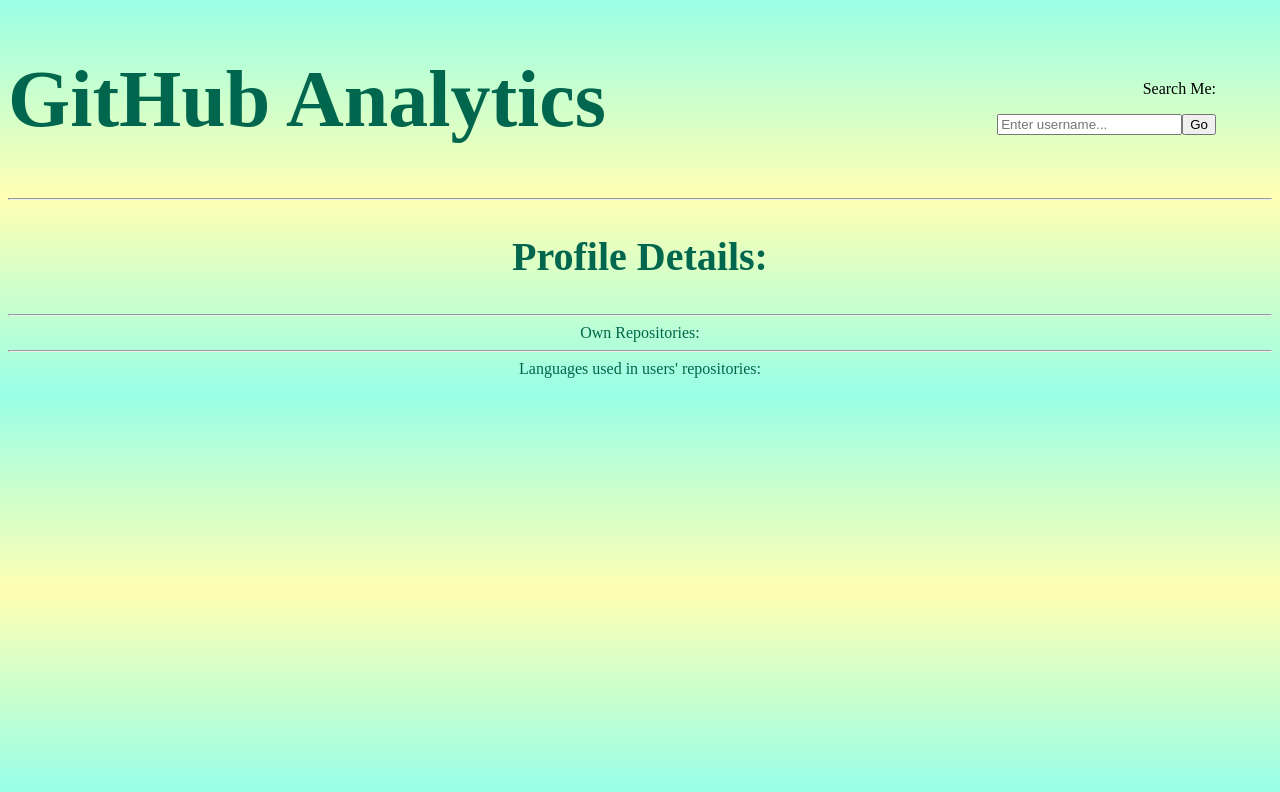
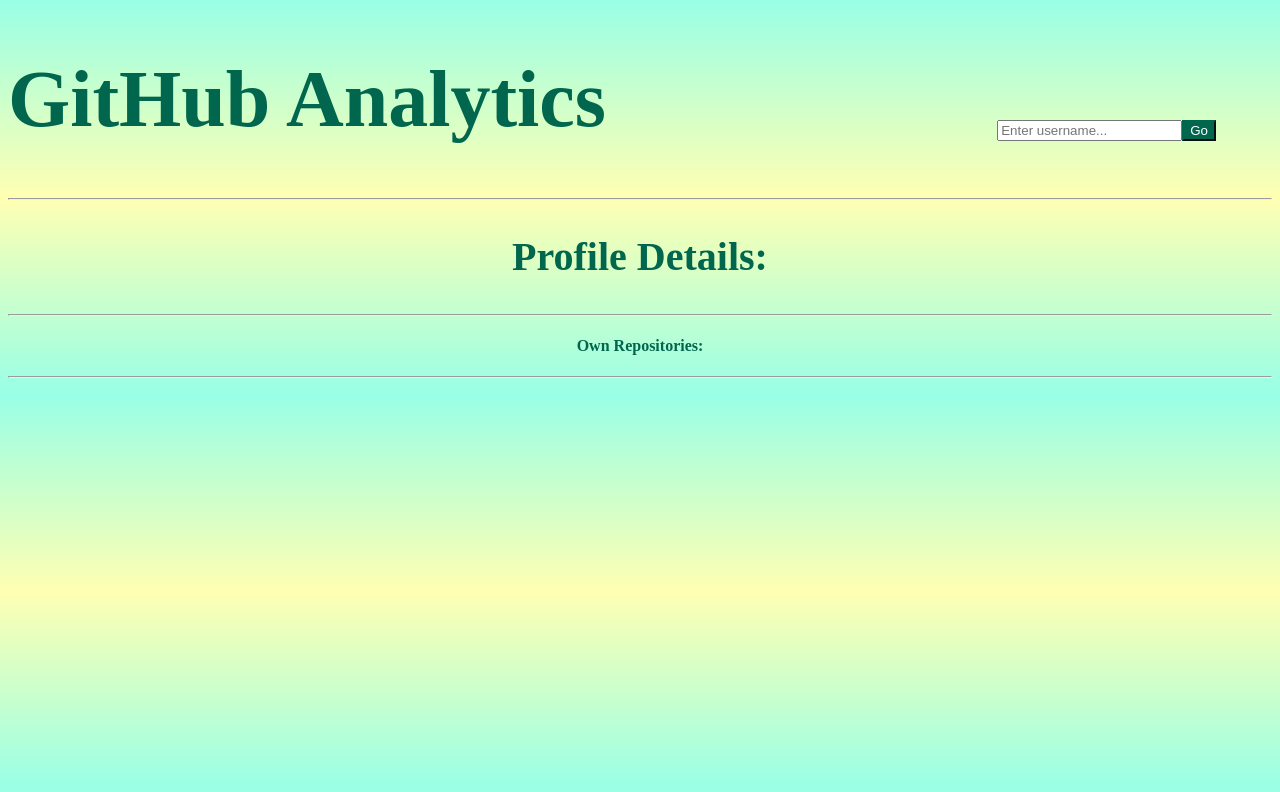
Before and after one commit to lbrenna6/Git_Visualisation_Project, a React (Create React App) app: page / in a window 1280 px wide. Shown: the top 792 px of the page. Built offline with nearby package versions, Linux system fonts and the light colour scheme; a web font is replaced by a local one.

Commit message:
final commit

```diff
--- a/src/App.jsx
+++ b/src/App.jsx
@@ -109,7 +109,7 @@
         <div className="App">
 
           <header className="App-header">
-            <h1 className="App-title">GitHub Analytics</h1>
+            <h1 class="test">GitHub Analytics</h1>
           </header>
           <hr></hr>
 
@@ -126,10 +126,9 @@
               <h2> Profile Details:</h2>
               <ProfileDetails infoclean={this.state.infoclean}/>
               <hr></hr>
-              Own Repositories:
+              <h4>Own Repositories:</h4>
               <SortedList repitems={this.state.repitems}/>
               <hr></hr>
-              Languages used in users' repositories:
               <LanguageList langslist={this.state.replanguagecount}/>
           </div>
       </div>
--- a/src/components/App.css
+++ /dev/null
@@ -1,72 +0,0 @@
-@font-face {
-	font-family: "BebasNeue-Regular";
-	src: url(C:\Users\brenn\Git_Visualisation_Project\src\fonts\BebasNeue-Regular.otf);
-}
-
-@font-face {
-	font-family: "Montserrat-Regular";
-	src: url(C:\Users\brenn\Git_Visualisation_Project\src\fonts\Montserrat-Regular.ttf);
-}
-
-body
-{
-	background-image: linear-gradient(#99ffe6, #ffffb3, #99ffe6);
-}
-
-h1
-{
-	color: #00664d;
-	font-family: 'BebasNeue-Regular';
-	text-align: left;
-	font-size: 80px;
-}
-
-h2
-{
-	color: #00664d;
-	font-family: 'BebasNeue-Regular';
-	text-align: center;
-	font-size: 40px;
-}
-
-
-.Form
-{
-	color: #00664d;
-	font-family: 'Montserrat-Regular';
-	text-align: right;
-
-	position:absolute;
-    left:65%;
-    top: 8%;
-    width: 30%;
-
-    color:black;
-}
-
-.ProfileDetails
-{
-	color: #00664d;
-	font-family: 'Montserrat-Regular';
-	text-align: center;
-}
-
-.BarChart
-{
-	text-align: left;
-}
-
-.Search
-{
-	color: white;
-}
-
-.Button
-{
-	color: white;
-}
-
-.language_title
-{
-		text-align: left;
-}
--- a/src/components/BarChart.js
+++ b/src/components/BarChart.js
@@ -6,9 +6,9 @@
         <Plot
             data={[
 
-                { type: 'bar', x: props.repoNames, y: props.repoSize },
+                { type: 'bar', x: props.repoNames, y: props.repoSize,style:{color:'red'} },
             ]}
-            layout={{ width: 500, height: 240, title: 'Languages', paper_bgcolor :'rgba(0,0,0,0)', plot_bgcolor: 'rgba(0,0,0,0)' }}
+            layout={{ width: 500, height: 240, title: 'Languages Bar Chart', paper_bgcolor :'rgba(0,0,0,0)', plot_bgcolor: 'rgba(0,0,0,0)' }}
 
         />
     );
--- a/src/components/Form.jsx
+++ b/src/components/Form.jsx
@@ -1,7 +1,9 @@
-import React from 'react';const Form = (props) => {
+import React from 'react';
+import "./css/App.css";
+
+const Form = (props) => {
   return (<form onSubmit={(event) => props.handleUserFormSubmit(event)}>
       <label>
-        <p>Search Me:</p>
         <input name="username"
               type="text"
               placeholder="Enter username..."
@@ -18,4 +20,5 @@
         />
 
 
+
     </form>)};export default Form;
--- a/src/components/LanguageList.jsx
+++ b/src/components/LanguageList.jsx
@@ -13,27 +13,30 @@
             Object.entries(props.langslist).map(([key, value]) =>
                 (value)).reduce((pv, cv) => pv + cv, 0)
         }
-        return (
-            <ul>
-                {Object.entries(props.langslist).map(([key, value]) =>
+
+//Put this in return for the figures to appear on screen, but just want it to calculate them and use for charts so took out of //return.
+        Object.entries(props.langslist).map(([key, value]) =>
                     <li key={key}>
                         {key} - {Math.round(100*value/total)}%
                         {console.log(i = i + value)}
                         {console.log(languages=languages+key+",")}
 
                     </li>
+                )
 
-                )}
+        return (
+            <ul>
                 <div className='Chart'>
                     <div>
                         {(i != '') ?
                             <div>
-                            <h4>Chart Representation of Language Count</h4>
+                                <h4>What languages does this user use?</h4>
 
                                     <div>
                                          <div>
                                              <PieChart repoSize={i.split('')} repoNames={languages.split(',')} />
                                         </div>
+
                                     <BarChart repoSize={i.split('')} repoNames={languages.split(',')} />
                                 {i = ''}
                                 {languages = ''}
@@ -42,8 +45,6 @@
                             <div></div>
                         }
                     </div>
-
-
                 </div>
 
             </ul>
--- a/src/components/PieChart.jsx
+++ b/src/components/PieChart.jsx
@@ -12,7 +12,7 @@
                 type: 'pie'
             }
         ]}
-            layout={{ width: 700, height: 400 }}
+            layout={{ width: 700, height: 400,title: 'Languages Pie Chart', paper_bgcolor :'rgba(0,0,0,0)', plot_bgcolor: 'rgba(0,0,0,0)' }}
         />
     );
 }
--- a/src/components/SortedList.jsx
+++ b/src/components/SortedList.jsx
@@ -1,4 +1,5 @@
 import React from 'react';
+import "./css/App.css";
 import Moment from 'react-moment';const SortedList = (props) => {
   if (props.repitems) {
     return (
@@ -8,16 +9,11 @@
               <div>
 
                 <div>
-                  <a href={repitem.html_url} target="_blank">{repitem.name}</a><p> Started: <Moment from={new Date()}>{repitem.created_at}</Moment></p>
+                  <a href={repitem.html_url} target="_blank">{repitem.name}</a><p> Started: <Moment from={new Date()}>{repitem.created_at}</Moment></p><i>{repitem.description}</i>Language: <b>{repitem.language} </b>
+                    <p></p>
                 </div>
 
-                <div>
-                  <i>{repitem.description}</i>
-                </div>
 
-                <div>
-                  Language: <b>{repitem.language} </b>
-                </div>
 
               </div>
             </li>
--- a/src/components/css/App.css
+++ b/src/components/css/App.css
@@ -29,6 +29,14 @@
 	font-size: 40px;
 }
 
+h3
+{
+	color: #00664d;
+	font-family: 'BebasNeue-Regular';
+	text-align: center;
+	font-size: 30px;
+}
+
 
 .Form
 {
@@ -38,10 +46,22 @@
 
 	position:absolute;
     left:65%;
-    top: 8%;
+    top: 15%;
     width: 30%;
 
     color:black;
+}
+
+input[type = "submit"]
+{
+	color:white;
+	background-color: #00664d;
+	border-color: #00664d;
+}
+
+input[type = "text"]
+{
+
 }
 
 .ProfileDetails
```
Also changed, not shown: src/components/ProfileDetails.jsx (+5 -2 lines). Lines whose indentation alone changed are shown as unchanged.
